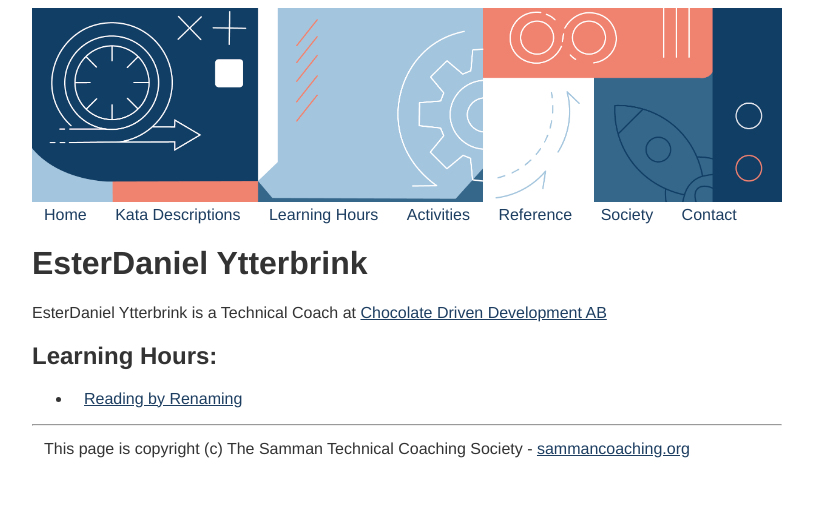
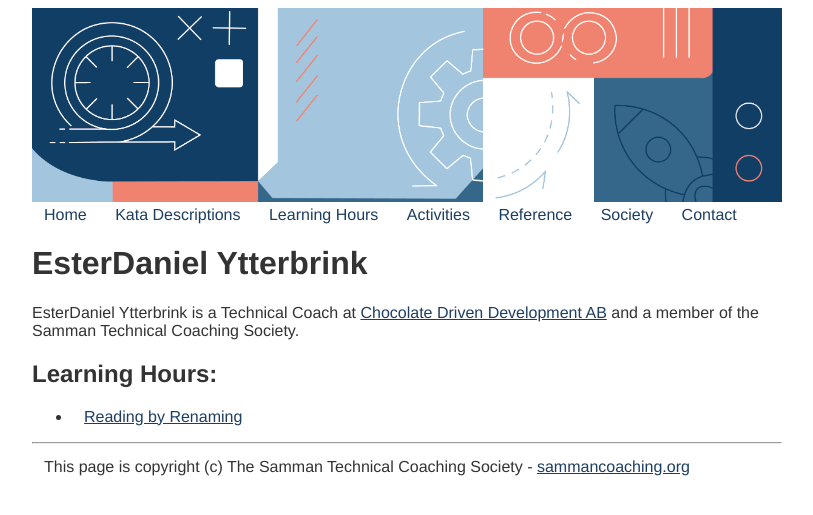
Before and after one commit to sammancoaching/website, a Jekyll site: the page built from society/contributors/edytterbrink.md, in a window 1280 px wide. Shown: the top 515 px of the page, without its empty margins (233-1046 px from the left). Built offline with Jekyll 4.4.1, drawn with Linux system fonts in a browser that asks for light colours.

Commit message:
Ester Daniel becomes a member

```diff
--- a/_data/contributors.yml
+++ b/_data/contributors.yml
@@ -42,7 +42,7 @@ edytterbrink:
   title: EsterDaniel Ytterbrink
   url: https://www.chocolatedrivendevelopment.com
   affiliation: Chocolate Driven Development AB
-  member: no
+  member: yes
 jmossberg:
   title: Jacob Mossberg
   url: https://jacobmossberg.se/
--- a/society/contributors/edytterbrink.md
+++ b/society/contributors/edytterbrink.md
@@ -7,4 +7,4 @@ role: Technical Coach
 
 # {{ page.title}}
 {% assign author = site.data.contributors[page.author] %}
-{{author.title}} is a {{page.role}} at [{{author.affiliation}}]({{author.url}})
+{{author.title}} is a {{page.role}} at [{{author.affiliation}}]({{author.url}}) and a member of the Samman Technical Coaching Society.
```
